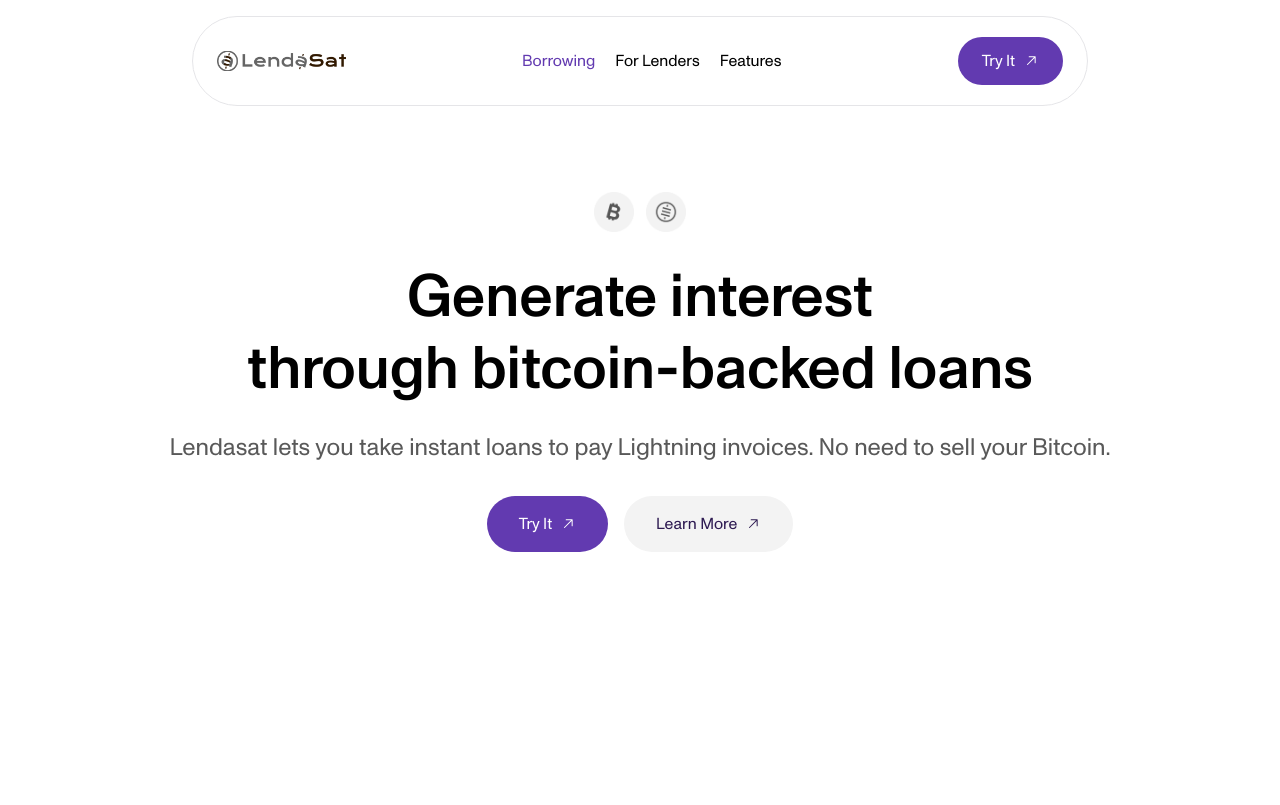
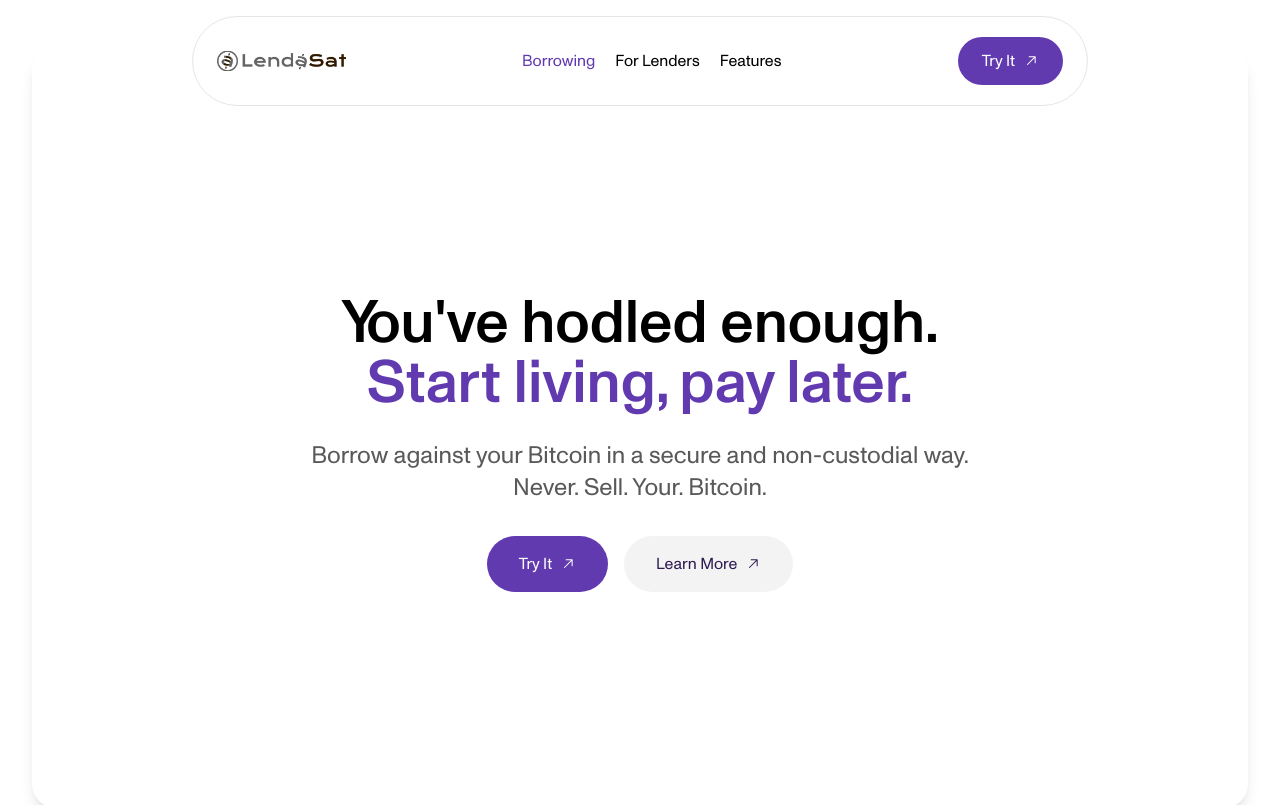
Before and after one commit to lendasat/website, a React (Vite) app: page / in a window 1280 px wide. Shown: the top 805 px of the page. Built offline with nearby package versions, Linux system fonts and the light colour scheme.

Commit message:
chore: minor changes to the hero section

```diff
--- a/package.json
+++ b/package.json
@@ -27,7 +27,8 @@
     "react-router-hash-link": "^2.4.3",
     "tailwind-merge": "^2.5.2",
     "tailwindcss-animate": "^1.0.7",
-    "zod": "^3.23.8"
+    "zod": "^3.23.8",
+    "@bitcoin-design/bitcoin-icons-react": "0.1.10"
   },
   "devDependencies": {
     "@eslint/js": "^9.9.0",
--- a/src/components/Banner.tsx
+++ b/src/components/Banner.tsx
@@ -1,16 +1,14 @@
-import { GoArrowUpRight } from 'react-icons/go';
-import Bitcoin from './../assets/icons/bitcoin.png';
-import Icon from './../assets/icons/icon.png';
-import { Link } from 'react-router-dom';
-import { gsap } from "gsap";
-import { useGSAP } from "@gsap/react";
+import {GoArrowUpRight} from 'react-icons/go';
+import {Link} from 'react-router-dom';
+import {gsap} from "gsap";
+import {useGSAP} from "@gsap/react";
 
 
 gsap.registerPlugin(useGSAP);
 export const Banner = () => {
 
     useGSAP(() => {
-        const handleAfterLoading = () => {
+        window.onload = () => {
             gsap.from('.icon', {
                 translateY: 50,
                 opacity: 0,
@@ -28,28 +26,31 @@ export const Banner = () => {
             })
 
         }
-
-        window.onload = handleAfterLoading
     }, [])
     return (
-        <section className='pt-48'>
-            <div className="text-center">
-                <div className=" flex items-center justify-center gap-3">
-                    <img className='h-10 w-auto icon' src={Bitcoin} alt="Icon" />
-                    <img className='h-10 w-auto icon' src={Icon} alt="Icon" />
-                </div>
-                <h1 className='mb-14 heading'>
-                    Generate interest <br />
-                    through bitcoin-backed loans
-                </h1>
-                <p className='text-base md:text-xl lg:text-2xl text-[#595959] heading'>Lendasat lets you take instant loans to pay Lightning invoices. No need to sell your Bitcoin.</p>
-                <div className="flex items-center justify-center gap-4 mt-8">
-                    <Link to="#subscribe" className='text-white flex items-center gap-2 px-8 py-4 rounded-full bg-primary hover:bg-black transition-colors ease-linear duration-300 heading'>
-                        <span>Try It</span> <GoArrowUpRight className='arrow_movement' />
-                    </Link>
-                    <Link to="#how_it_works" className='text-[#2E1B52] flex items-center gap-2 px-8 py-4 rounded-full bg-[#F3F3F3] hover:bg-[#4E2E8D] hover:text-white transition-colors ease-linear duration-300 heading'>
-                        <span>Learn More</span> <GoArrowUpRight className='arrow_movement' />
-                    </Link>
+        <section className='min-h-screen flex items-center justify-center bg-blue-100 pt-30 px-4 pb-4'>
+            <div
+                className="w-[95vw] h-[95vh] border-purple-200 rounded-3xl flex items-center justify-center bg-opacity-95 shadow-lg">
+                <div className="text-center max-w-4xl w-full mx-auto p-4">
+                    <h1 className='mb-14 heading text-4xl md:text-5xl lg:text-6xl font-bold'>
+                        You've hodled enough.<br/>
+                        <span className="text-primary">Start living, pay later.</span>
+                    </h1>
+                    <p className='text-base md:text-xl lg:text-2xl text-[#595959] heading mb-8'>
+                        Borrow against your Bitcoin in a secure and non-custodial way. <br/>
+                        Never. Sell. Your. Bitcoin.
+                    </p>
+                    <div className="flex flex-col sm:flex-row items-center justify-center gap-4 mt-8">
+                        <Link to="#subscribe"
+                              className='w-full sm:w-auto text-white flex items-center justify-center gap-2 px-8 py-4 rounded-full bg-primary hover:bg-black transition-colors ease-linear duration-300 heading'>
+                            <span>Try It</span> <GoArrowUpRight className='arrow_movement'/>
+                        </Link>
+                        <Link to="https://whitepaper.lendasat.com/lendasat-whitepaper.pdf" target="_blank"
+                              rel="noopener noreferrer"
+                              className='w-full sm:w-auto text-[#2E1B52] flex items-center justify-center gap-2 px-8 py-4 rounded-full bg-[#F3F3F3] hover:bg-[#4E2E8D] hover:text-white transition-colors ease-linear duration-300 heading'>
+                            <span>Learn More</span> <GoArrowUpRight className='arrow_movement'/>
+                        </Link>
+                    </div>
                 </div>
             </div>
         </section>
```
Also changed, not shown: 1 other file (tests, documents, lock files or other folders).
